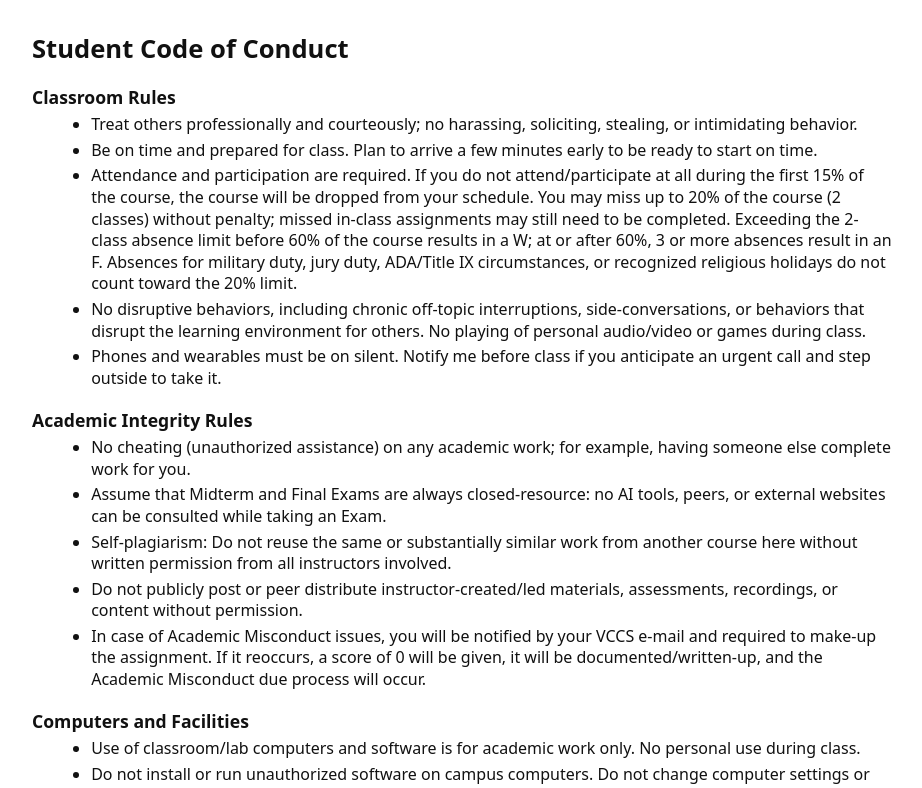
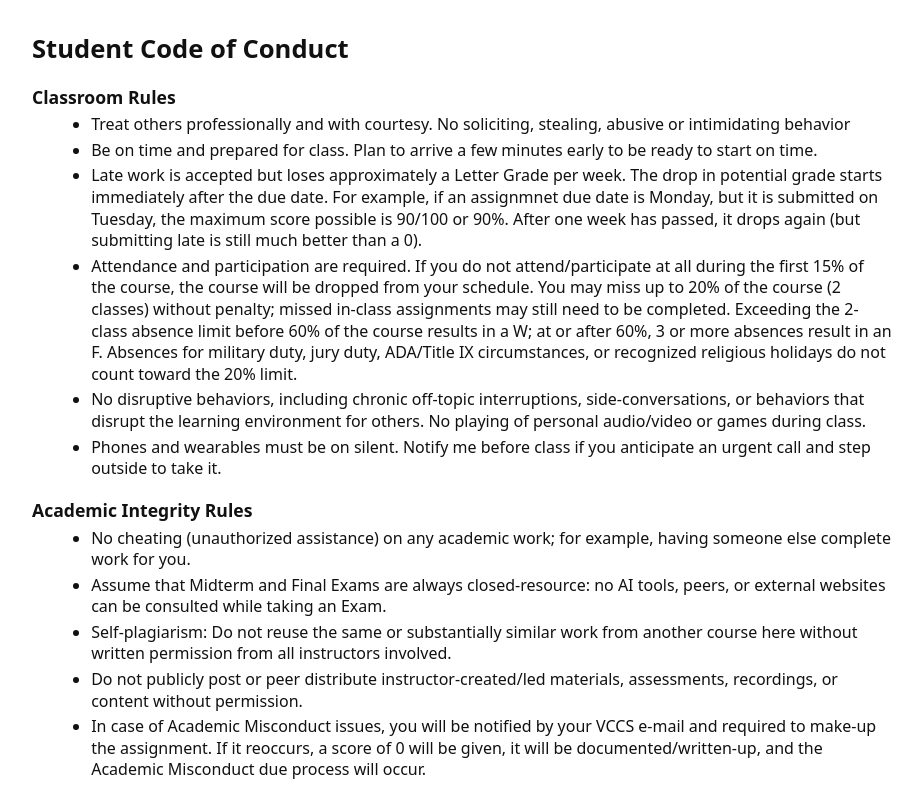
Before and after one commit to benlambm/conduct, a plain HTML site: page index.html in a window 1280 px wide. Shown: the top 788 px of the page, without its empty margins (178-1100 px from the left). Drawn offline with Linux system fonts and the light colour scheme.

Commit message:
add late work policy

```diff
--- a/index.html
+++ b/index.html
@@ -43,11 +43,15 @@
     <h1>Student Code of Conduct</h1>
     <h2>Classroom Rules</h2>
     <ul>
-      <li>Treat others professionally and courteously; no harassing, soliciting, stealing, or intimidating behavior.</li>
+      <li>Treat others professionally and with courtesy. No soliciting, stealing, abusive or intimidating behavior</li>
       <li>Be on time and prepared for class. Plan to arrive a few minutes early to be ready to start on time.</li>
       <li>
-        Attendance and participation are required. If you do not attend/participate at all during the first 15% of the course, the course will be dropped from your schedule. You may miss up to 20% of the course (2 classes) without penalty; missed in-class assignments may still need to be completed.
-        Exceeding the 2-class absence limit before 60% of the course results in a W; at or after 60%, 3 or more absences result in an F. Absences for military duty, jury duty, ADA/Title IX circumstances, or recognized religious holidays do not count toward the 20% limit.
+        Late work is accepted but loses approximately a Letter Grade per week. The drop in potential grade starts immediately after the due date. For example, if an assignmnet due date is Monday, but it is submitted on Tuesday, the maximum score possible is 90/100 or 90%. After one week has passed, it drops again
+        (but submitting late is still much better than a 0).
+      </li>
+      <li>
+        Attendance and participation are required. If you do not attend/participate at all during the first 15% of the course, the course will be dropped from your schedule. You may miss up to 20% of the course (2 classes) without penalty; missed in-class assignments may still need to be completed. Exceeding the
+        2-class absence limit before 60% of the course results in a W; at or after 60%, 3 or more absences result in an F. Absences for military duty, jury duty, ADA/Title IX circumstances, or recognized religious holidays do not count toward the 20% limit.
       </li>
       <li>No disruptive behaviors, including chronic off-topic interruptions, side-conversations, or behaviors that disrupt the learning environment for others. No playing of personal audio/video or games during class.</li>
       <li>Phones and wearables must be on silent. Notify me before class if you anticipate an urgent call and step outside to take it.</li>
```
Also changed, not shown: 1 other file.
